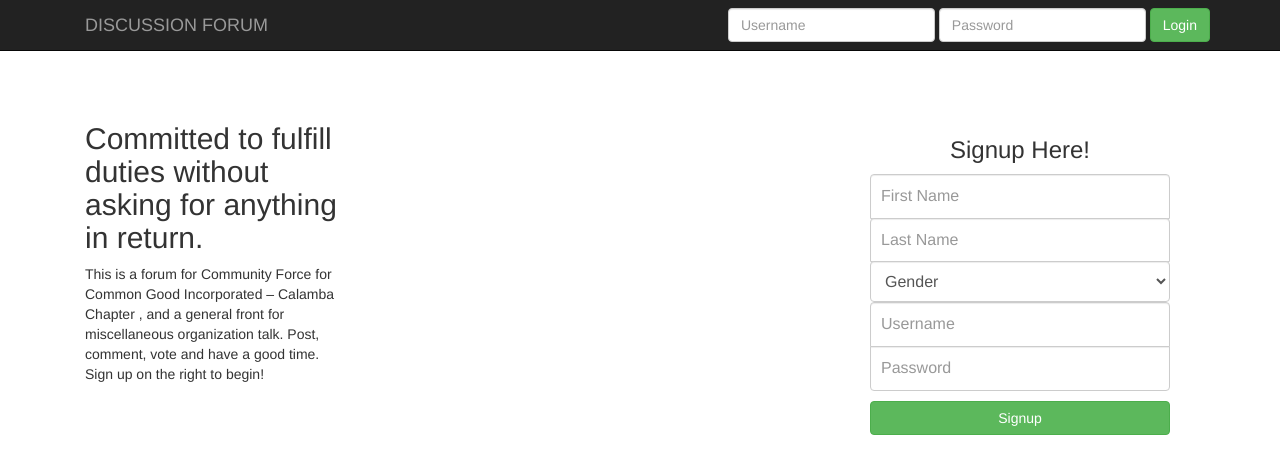
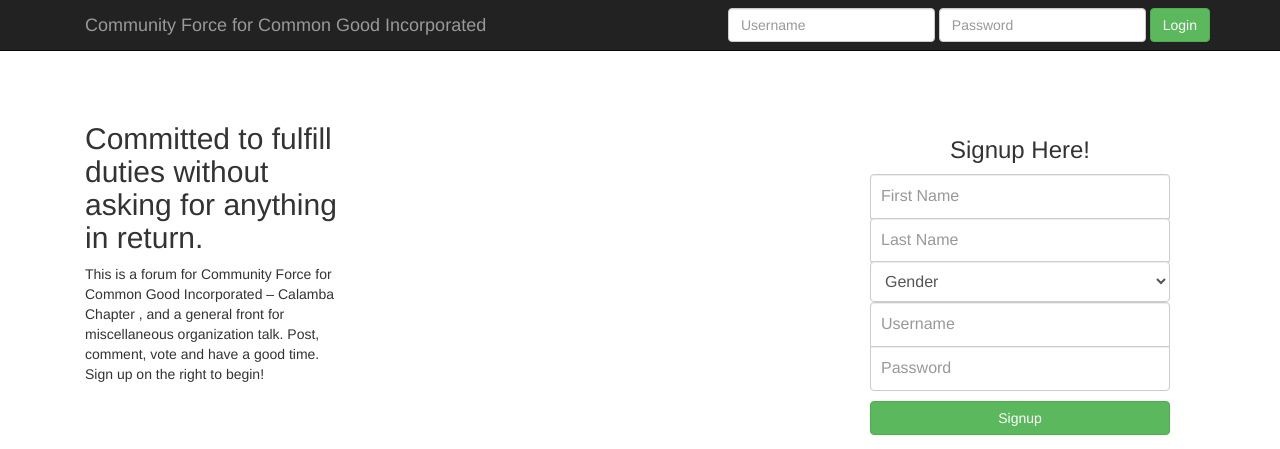
Before and after one commit to vanilla-cheesecake/cfcgi-calamba-forum-chat, a PHP site: page /cfgi-calamba-forum-chat/forum/index.php in a window 1280 px wide. Shown: the top 449 px of the page. Run offline with PHP 8.4, Linux system fonts and the light colour scheme; some libraries are stand-ins or nearby versions.

Commit message:
Update index.php

```diff
--- a/forum/index.php
+++ b/forum/index.php
@@ -30,7 +30,7 @@
                 <a class="navbar-brand page-scroll" href="home.php"></a>
             </div>
             <div class="navbar-header">
-                <a class="navbar-brand" href="http://localhost/cfgi-calamba-forum-chat/index.php">DISCUSSION FORUM</a>
+                <a class="navbar-brand" href="http://localhost/cfgi-calamba-forum-chat/index.php">Community Force for Common Good Incorporated</a>
             </div>
             <!-- Collect the nav links, forms, and other content for toggling -->
             <div class="collapse navbar-collapse" id="bs-example-navbar-collapse-1">
```
